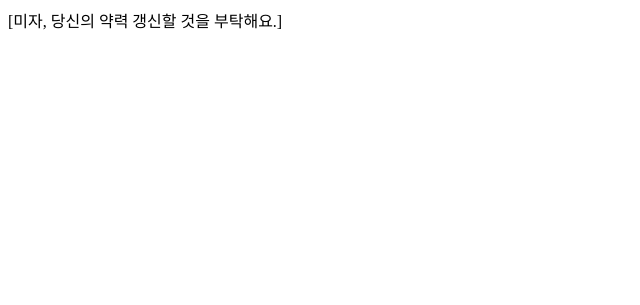
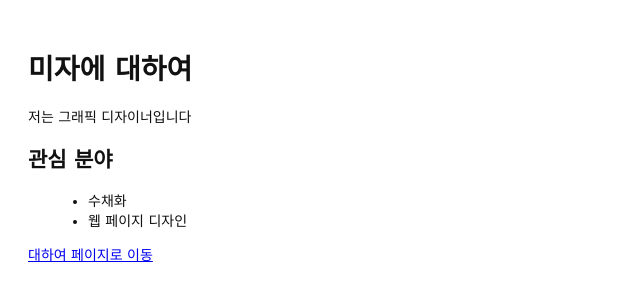
Before and after one commit to sora-study/my-git-repo, a plain HTML site: page about/meeja.html in a window 1280 px wide. Shown: the whole page, without its empty margins (0-640 px from the left). Drawn offline with Linux system fonts and the light colour scheme.

Commit message:
미자 약력 페이지 추가됨

```diff
--- a/about/meeja.html
+++ b/about/meeja.html
@@ -1 +1,18 @@
-[미자, 당신의 약력 갱신할 것을 부탁해요.]
+<!DOCTYPE html>
+<html lang="ko">
+<head>
+  <title>미자에 대하여</title>
+  <link rel="stylesheet" href="../style.css" />
+  <meta charset="utf-8" />
+</head>
+<body>
+  <h1>미자에 대하여</h1>
+  <p>저는 그래픽 디자이너입니다</p>
+  <h2>관심 분야</h2>
+  <ul>
+    <li>수채화</li>
+    <li>웹 페이지 디자인</li>
+  </ul>
+  <p><a href="index.html">대하여 페이지로 이동</a></p>
+</body>
+</html>
```
